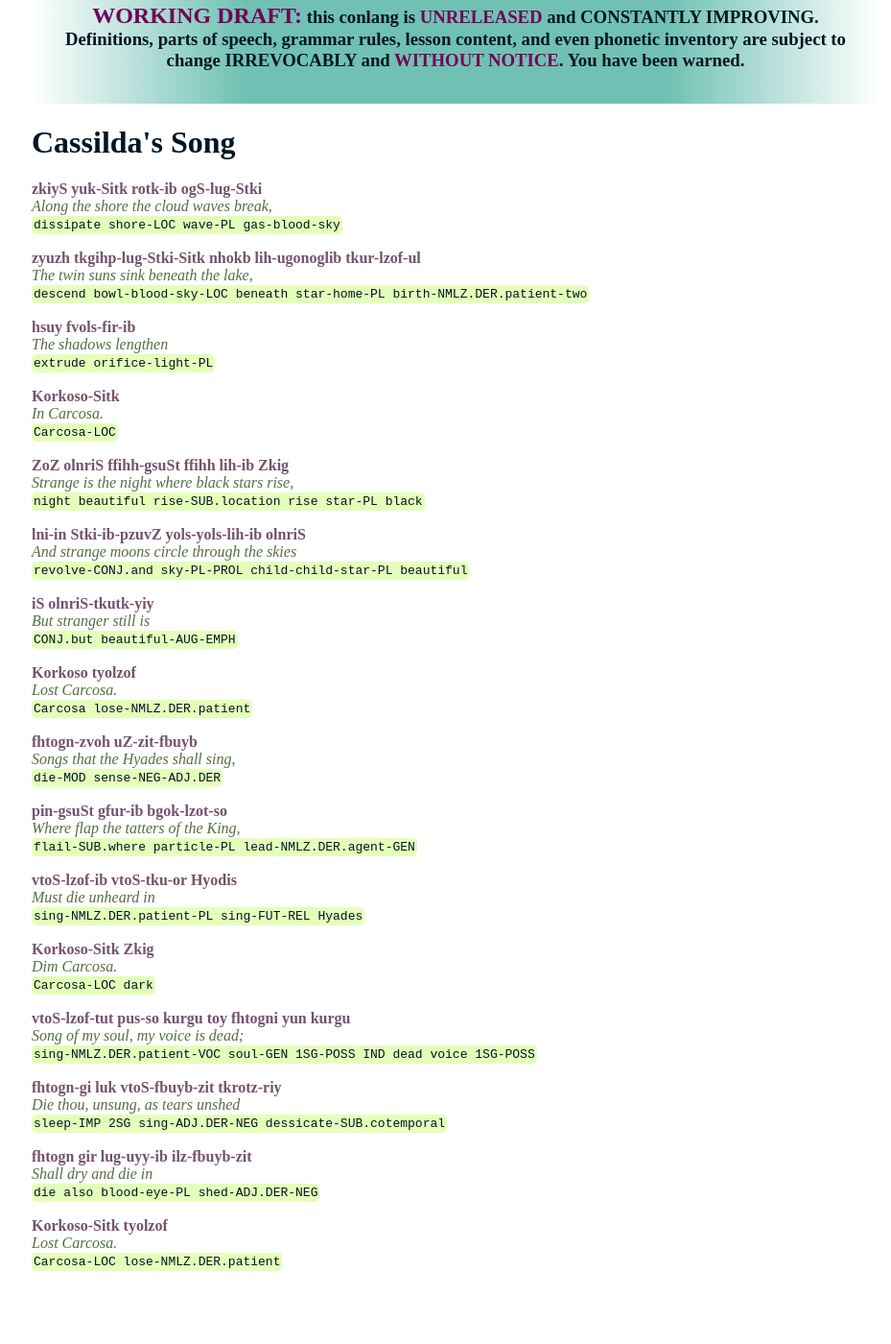
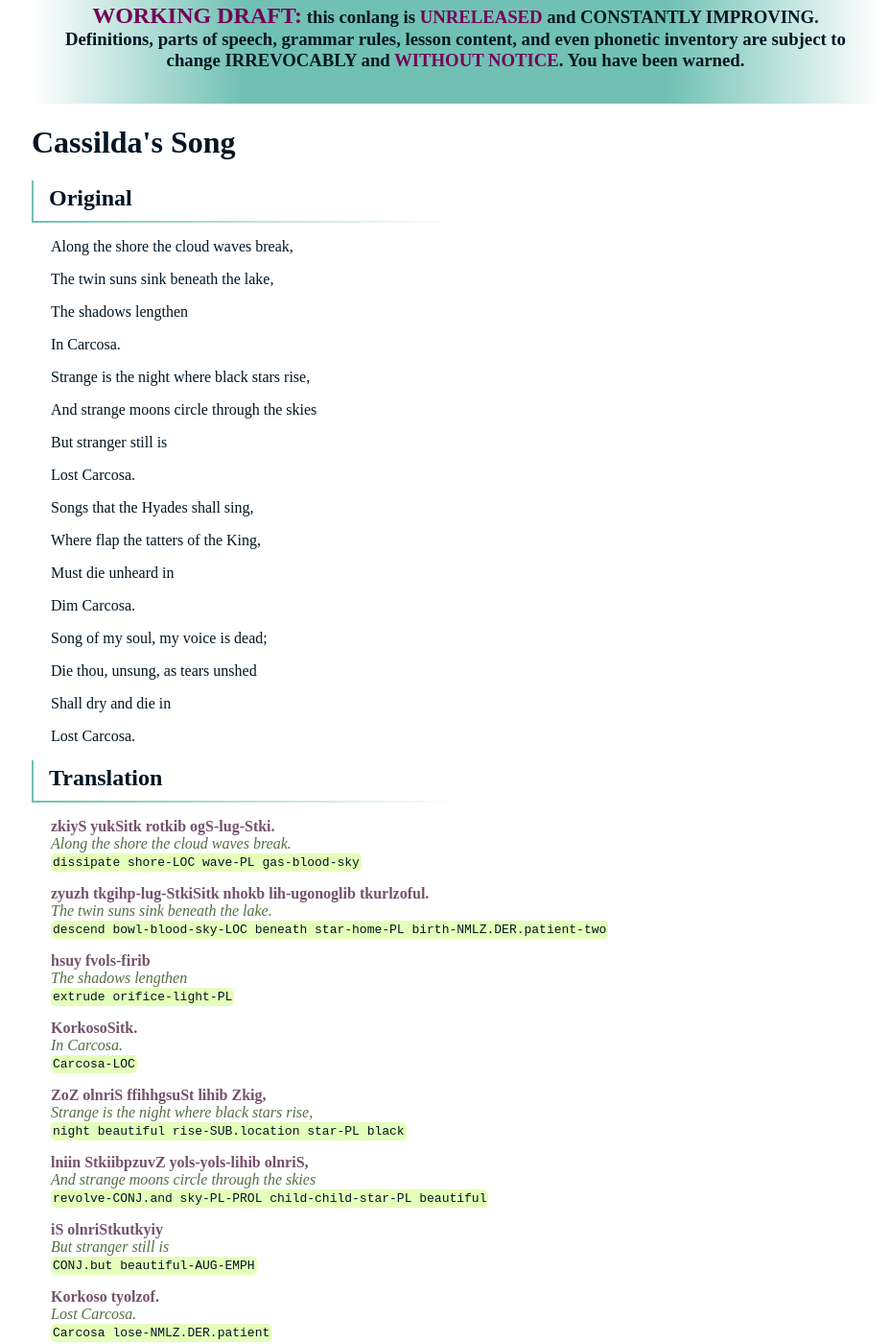
Before and after one commit to 0x70b1a5/lugso, a Jekyll site: the page built from 099_cassildas-song.md, in a window 1280 px wide and 1400 px high, scrolled down 254 px. Shown: the whole window at 96% size, without its empty margins (165-1094 px from the left). Built offline with Jekyll 4.4.1, drawn with Linux system fonts in a browser that asks for light colours; some of the changed text lies outside the part shown.

Commit message:
fix a bunch of errors in cassilda's song and start relative clauses

```diff
--- a/099_cassildas-song.md
+++ b/099_cassildas-song.md
@@ -4,66 +4,102 @@
 order: 3
 ---
 
-**zkiyS yuk-Sitk rotk-ib ogS-lug-Stki**<br>
-_Along the shore the cloud waves break,_<br>
+## Original
+
+Along the shore the cloud waves break,
+
+The twin suns sink beneath the lake,
+
+The shadows lengthen
+
+In Carcosa.
+
+Strange is the night where black stars rise,
+
+And strange moons circle through the skies
+
+But stranger still is
+
+Lost Carcosa.
+
+Songs that the Hyades shall sing,
+
+Where flap the tatters of the King,
+
+Must die unheard in
+
+Dim Carcosa.
+
+Song of my soul, my voice is dead;
+
+Die thou, unsung, as tears unshed
+
+Shall dry and die in
+
+Lost Carcosa.
+
+## Translation
+
+**zkiyS yukSitk rotkib ogS-lug-Stki.**<br>
+_Along the shore the cloud waves break._<br>
 `dissipate shore-LOC wave-PL gas-blood-sky`<br>
-<br>
-**zyuzh tkgihp-lug-Stki-Sitk nhokb lih-ugonoglib tkur-lzof-ul**<br>
-_The twin suns sink beneath the lake,_<br>
+
+**zyuzh tkgihp-lug-StkiSitk nhokb lih-ugonoglib tkurlzoful.**<br>
+_The twin suns sink beneath the lake._<br>
 `descend bowl-blood-sky-LOC beneath star-home-PL birth-NMLZ.DER.patient-two`<br>
-<br>
-**hsuy fvols-fir-ib**<br>
+
+**hsuy fvols-firib**<br>
 _The shadows lengthen_<br>
 `extrude orifice-light-PL`<br>
-<br>
-**Korkoso-Sitk**<br>
+
+**KorkosoSitk.**<br>
 _In Carcosa._<br>
 `Carcosa-LOC`<br>
-<br>
-**ZoZ olnriS ffihh-gsuSt ffihh lih-ib Zkig**<br>
+
+**ZoZ olnriS ffihhgsuSt lihib Zkig,**<br>
 _Strange is the night where black stars rise,_<br>
-`night beautiful rise-SUB.location rise star-PL black`<br>
-<br>
-**lni-in Stki-ib-pzuvZ yols-yols-lih-ib olnriS**<br>
+`night beautiful rise-SUB.location star-PL black`<br>
+
+**lniin StkiibpzuvZ yols-yols-lihib olnriS,**<br>
 _And strange moons circle through the skies_<br>
 `revolve-CONJ.and sky-PL-PROL child-child-star-PL beautiful`<br>
-<br>
-**iS olnriS-tkutk-yiy**<br>
+
+**iS olnriStkutkyiy**<br>
 _But stranger still is_<br>
 `CONJ.but beautiful-AUG-EMPH`<br>
-<br>
-**Korkoso tyolzof**<br>
+
+**Korkoso tyolzof.**<br>
 _Lost Carcosa._<br>
 `Carcosa lose-NMLZ.DER.patient`<br>
-<br>
-**fhtogn-zvoh uZ-zit-fbuyb**<br>
-_Songs that the Hyades shall sing,_<br>
+
+**fhtognzvoh uZzitfbuyb**<br>
+_Must die unheard_<br>
 `die-MOD sense-NEG-ADJ.DER`<br>
-<br>
-**pin-gsuSt gfur-ib bgok-lzot-so**<br>
-_Where flap the tatters of the King,_<br>
-`flail-SUB.where particle-PL lead-NMLZ.DER.agent-GEN`<br>
-<br>
-**vtoS-lzof-ib vtoS-tku-or Hyodis**<br>
-_Must die unheard in_<br>
+
+**pingsuSt ilzlzofib bgoklzotso**<br>
+_where flap the tatters of the King_<br>
+`flail-SUB.where shed-NMLZ.DER.patient-PL lead-NMLZ.DER.agent-GEN`<br>
+
+**vtoSlzofib vtoStkuor Hyodis**<br>
+_songs that the Hyades shall sing,_<br>
 `sing-NMLZ.DER.patient-PL sing-FUT-REL Hyades`<br>
-<br>
-**Korkoso-Sitk Zkig**<br>
-_Dim Carcosa._<br>
+
+**KorkosoSitk Zkig**<br>
+_in dim Carcosa._<br>
 `Carcosa-LOC dark`<br>
-<br>
-**vtoS-lzof-tut pus-so kurgu toy fhtogni yun kurgu**<br>
+
+**vtoSlzoftut pusso kurgu toy fhtogni yun kurgu**<br>
 _Song of my soul, my voice is dead;_<br>
 `sing-NMLZ.DER.patient-VOC soul-GEN 1SG-POSS IND dead voice 1SG-POSS`<br>
-<br>
-**fhtogn-gi luk vtoS-fbuyb-zit tkrotz-riy**<br>
-_Die thou, unsung, as tears unshed_<br>
-`sleep-IMP 2SG sing-ADJ.DER-NEG dessicate-SUB.cotemporal`<br>
-<br>
-**fhtogn gir lug-uyy-ib ilz-fbuyb-zit**<br>
-_Shall dry and die in_<br>
-`die also blood-eye-PL shed-ADJ.DER-NEG`<br>
-<br>
-**Korkoso-Sitk tyolzof**<br>
-_Lost Carcosa._<br>
+
+**fhtogngi luk vtoSfbuybzit**<br>
+_Die thou, unsung,_<br>
+`sleep-IMP 2SG sing-ADJ.DER-NEG`<br>
+
+**tkrotzriy fhtogn gir lug-uyyib ilzfbuybzit**<br>
+_as tears unshed shall dry and die_<br>
+`dessicate-SUB.cotemporal die also blood-eye-PL shed-ADJ.DER-NEG`<br>
+
+**KorkosoSitk tyolzof**<br>
+_In lost Carcosa._<br>
 `Carcosa-LOC lose-NMLZ.DER.patient`<br>
```
Also changed, not shown: 020_dictionary.md (+66 -6 lines), 092_relative-clauses.md (+19 -0 lines).
